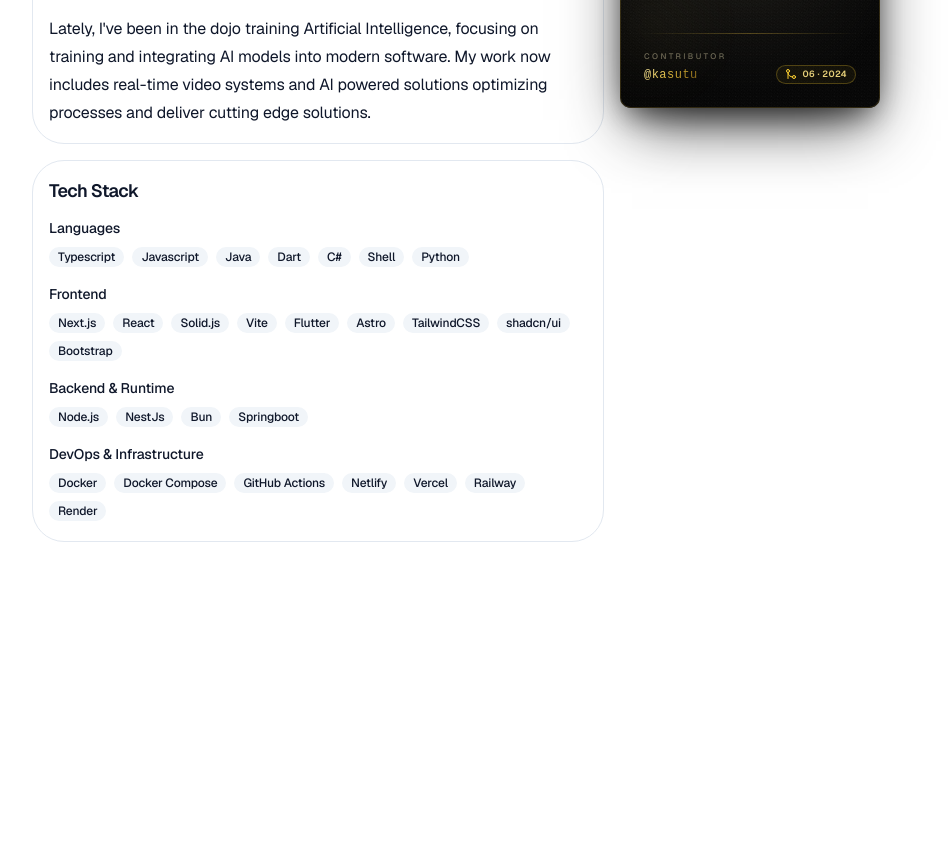
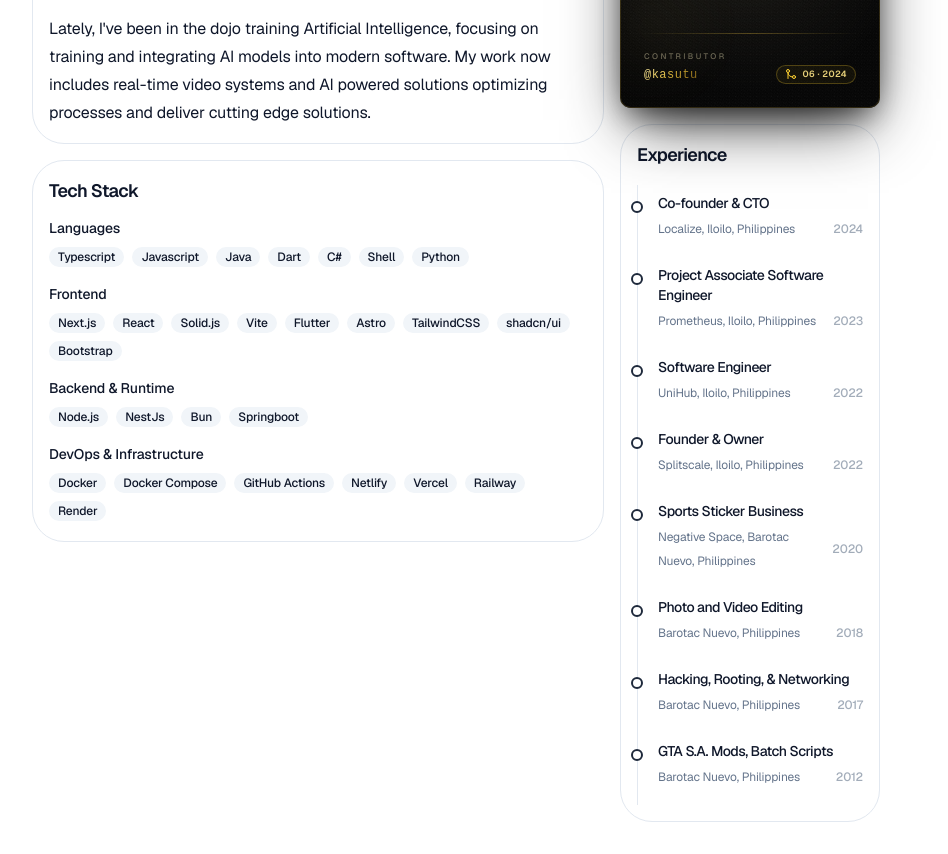
Before and after one commit to kasutu/my-portfolio, a Next.js app: page / in a window 1280 px wide. Shown: the part 480-1334 px from the top of the page, without its empty margins (184-1132 px from the left). Before the commit the page ends 1054 px from the top, so only its background shows below. Built offline with nearby package versions, Linux system fonts and the light colour scheme.

Commit message:
feat: add Timeline component to showcase experience and integrate it into Home page

```diff
--- a/src/app/page.tsx
+++ b/src/app/page.tsx
@@ -7,6 +7,7 @@ import OSSBadge from "@/components/oss-badge";
 import { Badge } from "@/components/ui/badge";
 import { TechStackCard } from "@/components/tech-stack-card";
 import { AboutCard } from "@/components/about-card";
+import Timeline, { TimelineEntry } from "@/components/timeline";
 
 export default function Home() {
   const about = `
@@ -35,6 +36,49 @@ export default function Home() {
     {
       category: "DevOps & Infrastructure",
       values: ["Docker", "Docker Compose", "GitHub Actions", "Netlify", "Vercel", "Railway", "Render"],
+    },
+  ];
+
+  const timeline: TimelineEntry[] = [
+    {
+      title: "GTA S.A. Mods, Batch Scripts",
+      description: "Barotac Nuevo, Philippines",
+      year: "2012",
+    },
+    {
+      title: "Hacking, Rooting, & Networking",
+      description: "Barotac Nuevo, Philippines",
+      year: "2017",
+    },
+    {
+      title: "Photo and Video Editing",
+      description: "Barotac Nuevo, Philippines",
+      year: "2018",
+    },
+    {
+      title: "Sports Sticker Business",
+      description: "Negative Space, Barotac Nuevo, Philippines",
+      year: "2020",
+    },
+    {
+      title: "Founder & Owner",
+      description: "Splitscale, Iloilo, Philippines",
+      year: "2022",
+    },
+    {
+      title: "Software Engineer",
+      description: "UniHub, Iloilo, Philippines",
+      year: "2022",
+    },
+    {
+      title: "Project Associate Software Engineer",
+      description: "Prometheus, Iloilo, Philippines",
+      year: "2023",
+    },
+    {
+      title: "Co-founder & CTO",
+      description: "Localize, Iloilo, Philippines",
+      year: "2024",
     },
   ];
 
@@ -72,7 +116,10 @@ export default function Home() {
           <AboutCard content={about} />
           <TechStackCard data={techStack} />
         </div>
-        <OSSBadge />
+        <div className="flex flex-col gap-4 w-fit">
+          <OSSBadge />
+          <Timeline timeline={timeline} />
+        </div>
       </section>
     </MaxWidthWrapper>
   );
--- /dev/null
+++ b/src/components/timeline.tsx
@@ -0,0 +1,34 @@
+export interface TimelineEntry {
+  title: string;
+  description: string;
+  year: string;
+}
+
+export default function Timeline({ timeline }: { timeline: TimelineEntry[] }) {
+  return (
+    <div className="w-full p-4 bg-background rounded-[32px] border flex flex-col gap-4 overflow-hidden">
+      <h3 className="scroll-m-20 text-lg font-semibold tracking-tight">Experience</h3>
+
+      <div className="flex flex-col">
+        <div className="relative">
+          {[...timeline].reverse().map(({ title, description, year }, index) => (
+            <div className="group relative" key={index}>
+              <div className="flex items-start">
+                <div className="relative flex-1 min-w-0 space-y-1 border-l pb-4 pl-5">
+                  <div className="absolute top-4 -left-px h-3 w-3 -translate-x-1/2 rounded-full border-2 border-primary bg-background" />
+
+                  <h4 className="mt-2 text-sm font-medium tracking-tight">{title}</h4>
+                  <div className="flex flex-row justify-between items-center gap-4">
+                    <p className="text-xs text-muted-foreground leading-6 flex-1 min-w-0">{description}</p>
+                    <small className="text-xs text-muted-foreground/60 font-medium leading-none shrink-0">{year}</small>
+                  </div>
+                </div>
+              </div>
+            </div>
+          ))}
+        </div>
+      </div>
+    </div>
+
+  );
+}
```
